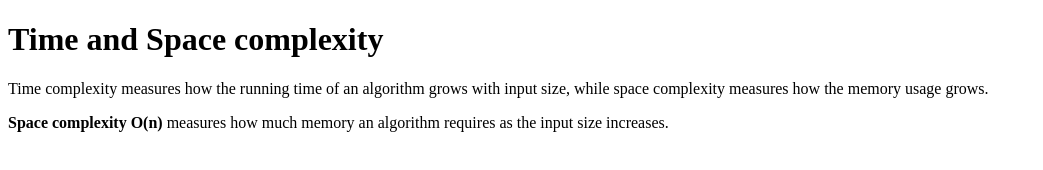
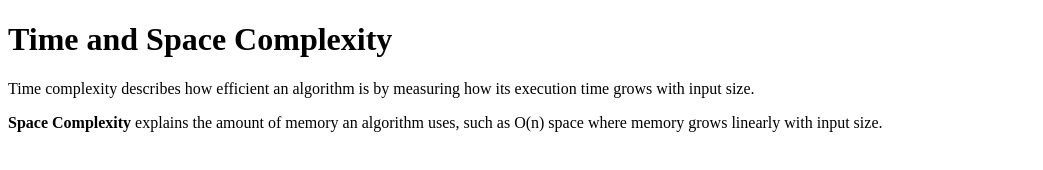
Before and after one commit to acciojob/time-and-space-complexity-rohitdarunkar, a website: page main.html in a window 1280 px wide. Shown: the whole page, without its empty margins (0-1043 px from the left). Drawn offline with Linux system fonts and the light colour scheme.

Commit message:
created a submission

```diff
--- a/main.html
+++ b/main.html
@@ -10,9 +10,9 @@
 	<!-- the entire body must be written by student -->
     <script type="text/javascript" src="./script.js">
 </script>
-<h1>Time and Space complexity</h1>
-	<p>Time complexity measures how the running time of an algorithm grows with input size, while space complexity measures how the memory usage grows.</p>
-<p><b>Space complexity O(n)</b> measures how much memory an algorithm requires as the input size increases.</p>
+<h1>Time and Space Complexity</h1>
+	<p>Time complexity describes how efficient an algorithm is by measuring how its execution time grows with input size.</p>
+<p><b>Space Complexity</b> explains the amount of memory an algorithm uses, such as O(n) space where memory grows linearly with input size.</p>
 
 </body>
 
```
